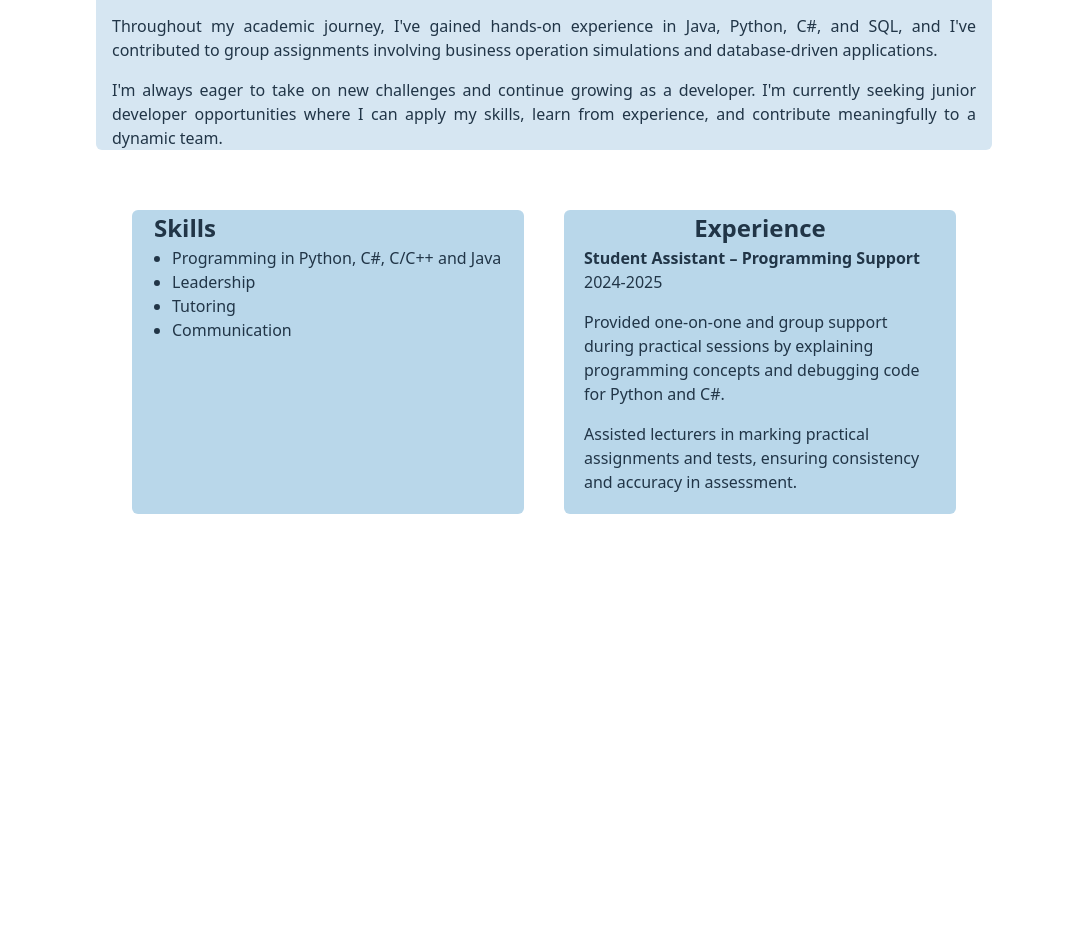
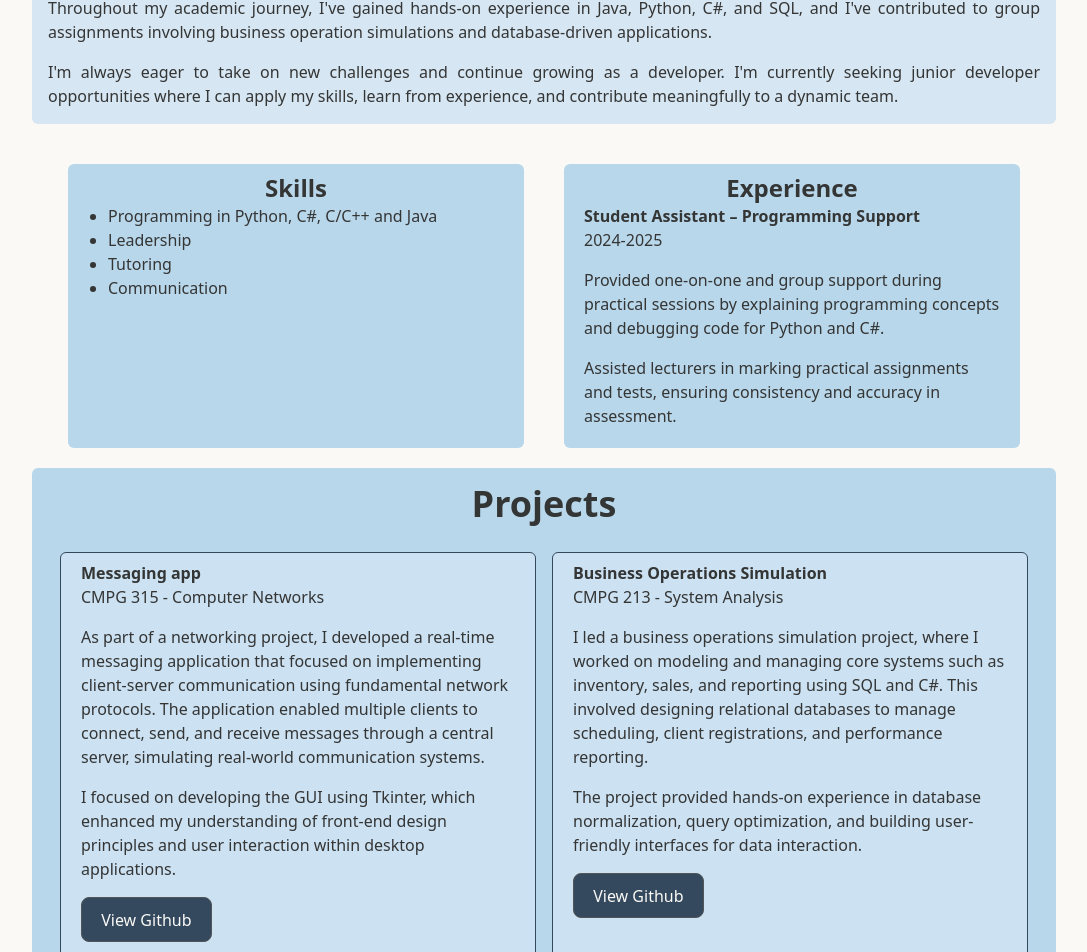
Before and after one commit to ZankeFerreira/Virtual-CV, a React (Vite) app in the folder virtualcv/: page / in a window 1280 px wide. Shown: the part 332-1284 px from the top of the page, without its empty margins (96-1183 px from the left). Before the commit the page ends 866 px from the top, so only its background shows below. Built offline with nearby package versions, Linux system fonts and the light colour scheme.

Commit message:
Added projects

```diff
--- a/virtualcv/src/App.css
+++ b/virtualcv/src/App.css
@@ -9,75 +9,3 @@
 
 
 }
-
-
-
-.border{
-  border: solid;
-  border-color: #ffffff;
-  border-width: 1px;
-
-  border-radius: 7px;
-
-  padding: 5px;
-  width: 44%;
-  background-color: #313131;
-  margin: 5px;
-
-  padding-bottom: 30px;
-
-  display: inline;
-
-}
-
-.border.About{
-  float: left;
-  margin-left: 45px;
-  padding-left: 20px;
-  padding-right: 20px;
-
-  text-align: justify;
-
-}
-.border.Contact{
-  float: right;
-  margin-right: 45px;
-
-}
-
-
-.logo {
-  height: 6em;
-  padding: 1.5em;
-  will-change: filter;
-  transition: filter 300ms;
-}
-.logo:hover {
-  filter: drop-shadow(0 0 2em #646cffaa);
-}
-.logo.react:hover {
-  filter: drop-shadow(0 0 2em #61dafbaa);
-}
-
-@keyframes logo-spin {
-  from {
-    transform: rotate(0deg);
-  }
-  to {
-    transform: rotate(360deg);
-  }
-}
-
-@media (prefers-reduced-motion: no-preference) {
-  a:nth-of-type(2) .logo {
-    animation: logo-spin infinite 20s linear;
-  }
-}
-
-.card {
-  padding: 2em;
-}
-
-.read-the-docs {
-  color: #888;
-}
--- a/virtualcv/src/App.jsx
+++ b/virtualcv/src/App.jsx
@@ -5,6 +5,7 @@ import "./App.css";
 import Header from "./Components/Header";
 import About from "./Components/About";
 import CV from "./Components/CV";
+import Projects from "./Components/Projects.jsx";
 
 function App() {
   return (
@@ -15,6 +16,8 @@ function App() {
         <About />
 
         <CV />
+
+        <Projects/>
       </div>
     </>
   );
--- a/virtualcv/src/Components/About.jsx
+++ b/virtualcv/src/Components/About.jsx
@@ -1,7 +1,7 @@
 export default function About() {
   return (
 
-    <div class="rounded-md  bg-[#d6e6f2] max-w-4xl mx-auto px-4 place-self-center my-10 text-justify">
+    <div class="rounded-md  bg-[#d6e6f2] max-w-5xl mx-auto p-4 place-self-center mt-10 mb-5 text-justify">
       <h3 class="text-3xl font-bold text-center pb-2"> About me </h3>
       <div class="space-y-4">
         <p>
--- a/virtualcv/src/Components/CV.jsx
+++ b/virtualcv/src/Components/CV.jsx
@@ -1,8 +1,8 @@
 export default function CV() {
   return (
-    <div class="flex md:flex-row flex-col max-w-4xl mx-auto px-4 ">
-      <div class="flex-1  m-5 rounded-md px-5 pb-5 bg-[#b9d7ea]">
-        <h3 class="text-2xl font-bold t ext-center"> Skills </h3>
+    <div class="flex md:flex-row flex-col max-w-5xl mx-auto px-4 ">
+      <div class="flex-1  m-5 rounded-md pt-2 px-5 pb-5 bg-[#b9d7ea]">
+        <h3 class="text-2xl font-bold text-center"> Skills </h3>
         <ul class="list-disc pl-5">
           <li>
             Programming in Python, C#, C/C++ and Java
@@ -12,7 +12,7 @@ export default function CV() {
           </li>
         </ul>
       </div>
-      <div class="flex-1 m-5 rounded-md px-5 pb-5 bg-[#b9d7ea]">
+      <div class="flex-1 m-5 rounded-md  pt-2 px-5 pb-5 bg-[#b9d7ea]">
         <h3 class="text-2xl font-bold text-center"> Experience </h3>
         <p class="font-semibold">Student Assistant – Programming Support </p>
 
--- /dev/null
+++ b/virtualcv/src/Components/Projects.jsx
@@ -0,0 +1,104 @@
+export default function Projects() {
+  return (
+    <div class="bg-[#b9d7ea] max-w-5xl mx-auto p-1   rounded-md ">
+      <h1 class="text-4xl font-bold text-center pb-5 mt-3"> Projects</h1>
+      <div class="flex md:flex-row flex-col max-w-5xl mx-auto px-4 ">
+        <div class="flex-1 border-1 m-2 rounded-md  pt-2 px-5 pb-5 bg-[#cce1f1] border-[#34495e]">
+          <p class="font-semibold"> Messaging app </p>
+
+          <div class="space-y-4">
+            <p> CMPG 315 - Computer Networks </p>
+
+            <p>
+              As part of a networking project, I developed a real-time messaging
+              application that focused on implementing client-server
+              communication using fundamental network protocols. The application
+              enabled multiple clients to connect, send, and receive messages
+              through a central server, simulating real-world communication
+              systems.
+            </p>
+
+            <p>
+              I focused on developing the GUI using Tkinter, which enhanced my
+              understanding of front-end design principles and user interaction
+              within desktop applications.{" "}
+            </p>
+
+            <button class="font">
+              <a
+                href="https://github.com/ZankeFerreira/CMPG315_GroupProject-Texting-App"
+                target="_blank"
+              >
+                View Github
+              </a>
+            </button>
+          </div>
+        </div>
+
+        <div class="flex-1 border-1 m-2 rounded-md  pt-2 px-5 pb-5 bg-[#cce1f1] border-[#34495e]">
+          <p class="font-semibold"> Business Operations Simulation </p>
+
+          <div class="space-y-4">
+            <p> CMPG 213 - System Analysis </p>
+
+            <p>
+              I led a business operations simulation project, where I worked on
+              modeling and managing core systems such as inventory, sales, and
+              reporting using SQL and C#. This involved designing relational
+              databases to manage scheduling, client registrations, and
+              performance reporting.
+            </p>
+
+            <p>
+              The project provided hands-on experience in database
+              normalization, query optimization, and building user-friendly
+              interfaces for data interaction.
+            </p>
+
+            <button class="">
+              <a
+                href="https://github.com/ZankeFerreira/CMPG213_Project"
+                target="_blank"
+              >
+                View Github
+              </a>
+            </button>
+          </div>
+        </div>
+
+        {/* <div class="flex-1 border-1 m-2 rounded-md  pt-2 px-5 pb-5 bg-[#cce1f1] border-[#34495e]">
+        <p class="font-semibold"> Business Operation Development </p>
+
+        <div class="space-y-4">
+          <p> CMPG 311 - Databases</p>
+
+          <p>
+            As part of an enterprise system development project, I worked on
+            simulating end-to-end business processes using an Oracle Database.
+            This involved designing and implementing database structures to
+            support core operations such as customer management, inventory
+            control, order processing, and reporting.
+          </p>
+
+          <p>
+             The project provided
+            hands-on experience with SQL and data modeling, while
+            deepening my understanding of how enterprise-level systems support
+            complex workflows and ensure data integrity across various business
+            functions.
+          </p>
+
+          <button class="font">
+            <a
+              href="https://github.com/ZankeFerreira/CMPG213_Project"
+              target="_blank"
+            >
+              View Github
+            </a>
+          </button>
+        </div>
+      </div> */}
+      </div>
+    </div>
+  );
+}
--- a/virtualcv/src/index.css
+++ b/virtualcv/src/index.css
@@ -21,12 +21,10 @@
 
 a {
   font-weight: 500;
-  color: #646cff;
+  color: #FAF9F6;
   text-decoration: inherit;
 }
-a:hover {
-  color: #535bf2;
-}
+
 
 body {
   margin: 0;
@@ -47,46 +45,24 @@ header {
 }
 
 
-h1 {
-  font-size: 3.2em;
-  line-height: 1.1;
 
-
-}
-
-h3 {
-  margin: 2px;
-
-}
 
 button {
   border-radius: 8px;
-  border: 1px solid transparent;
+  border: 1px solid;
+  border-color:#525558 ;
   padding: 0.6em 1.2em;
   font-size: 1em;
   font-weight: 500;
   font-family: inherit;
-  background-color: #1a1a1a;
+  background-color: #34495e;
   cursor: pointer;
   transition: border-color 0.25s;
 }
 button:hover {
-  border-color: #646cff;
+  border-color: #769fcd;
 }
 button:focus,
 button:focus-visible {
   outline: 4px auto -webkit-focus-ring-color;
 }
-
-@media (prefers-color-scheme: light) {
-  :root {
-    color: #213547;
-    background-color: #ffffff;
-  }
-  a:hover {
-    color: #747bff;
-  }
-  button {
-    background-color: #f9f9f9;
-  }
-}
```
